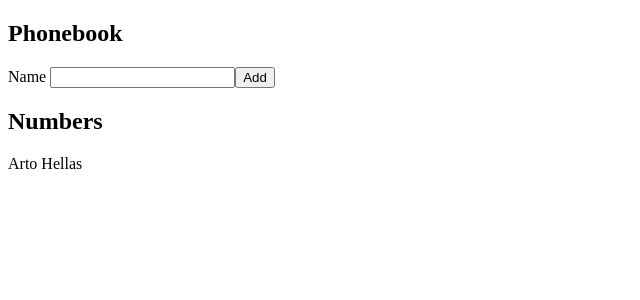
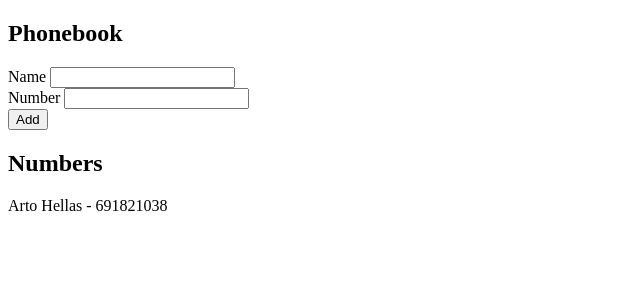
Before and after one commit to albpintado/full-stack-open, a React (Create React App) app in the folder part2/phonebook/: page / in a window 1280 px wide. Shown: the top 300 px of the page, without its empty margins (0-640 px from the left). Built offline with nearby package versions, Linux system fonts and the light colour scheme.

Commit message:
Step3, exercise 2.8

```diff
--- a/part2/phonebook/src/App.js
+++ b/part2/phonebook/src/App.js
@@ -4,15 +4,20 @@ const Persons = ({ persons }) => {
   return (
     <div>
       {persons.map((person) => (
-        <p key={person.name}>{person.name}</p>
+        <p key={person.name}>
+          {person.name} - {person.number}
+        </p>
       ))}
     </div>
   );
 };
 
 const App = () => {
-  const [persons, setPersons] = useState([{ name: "Arto Hellas" }]);
+  const [persons, setPersons] = useState([
+    { name: "Arto Hellas", number: "691821038" },
+  ]);
   const [newName, setNewName] = useState("");
+  const [newNumber, setNewNumber] = useState("");
 
   const addPerson = (event) => {
     event.preventDefault();
@@ -21,8 +26,9 @@ const App = () => {
       alert(`${newName} is already added to phonebook`);
       return;
     }
-    setPersons(persons.concat({ name: newName }));
+    setPersons(persons.concat({ name: newName, number: newNumber }));
     setNewName("");
+    setNewNumber("");
   };
 
   const isNameAlreadyAdded = () => {
@@ -30,17 +36,19 @@ const App = () => {
   };
 
   const nameHandler = (event) => setNewName(event.target.value);
+  const numberHandler = (event) => setNewNumber(event.target.value);
 
   return (
     <div>
       <h2>Phonebook</h2>
       <form>
-        <div>
-          <label htmlFor="name">Name </label>
-          <input name="name" onChange={nameHandler} value={newName} />
-          <button onClick={addPerson}>Add</button>
-        </div>
-        <div></div>
+        <label htmlFor="name">Name </label>
+        <input name="name" onChange={nameHandler} value={newName} />
+        <br />
+        <label htmlFor="number">Number </label>
+        <input name="number" onChange={numberHandler} value={newNumber} />
+        <br />
+        <button onClick={addPerson}>Add</button>
       </form>
       <h2>Numbers</h2>
       <Persons persons={persons} />
```
